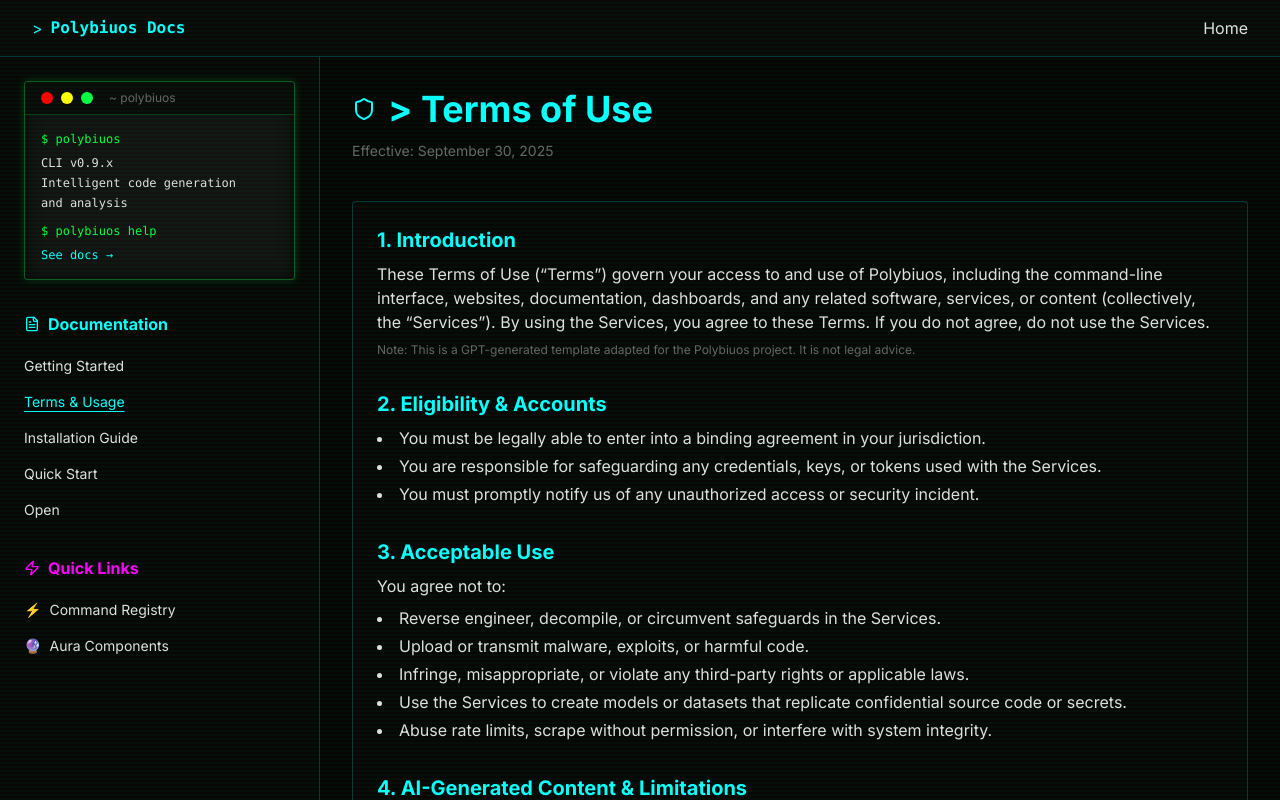
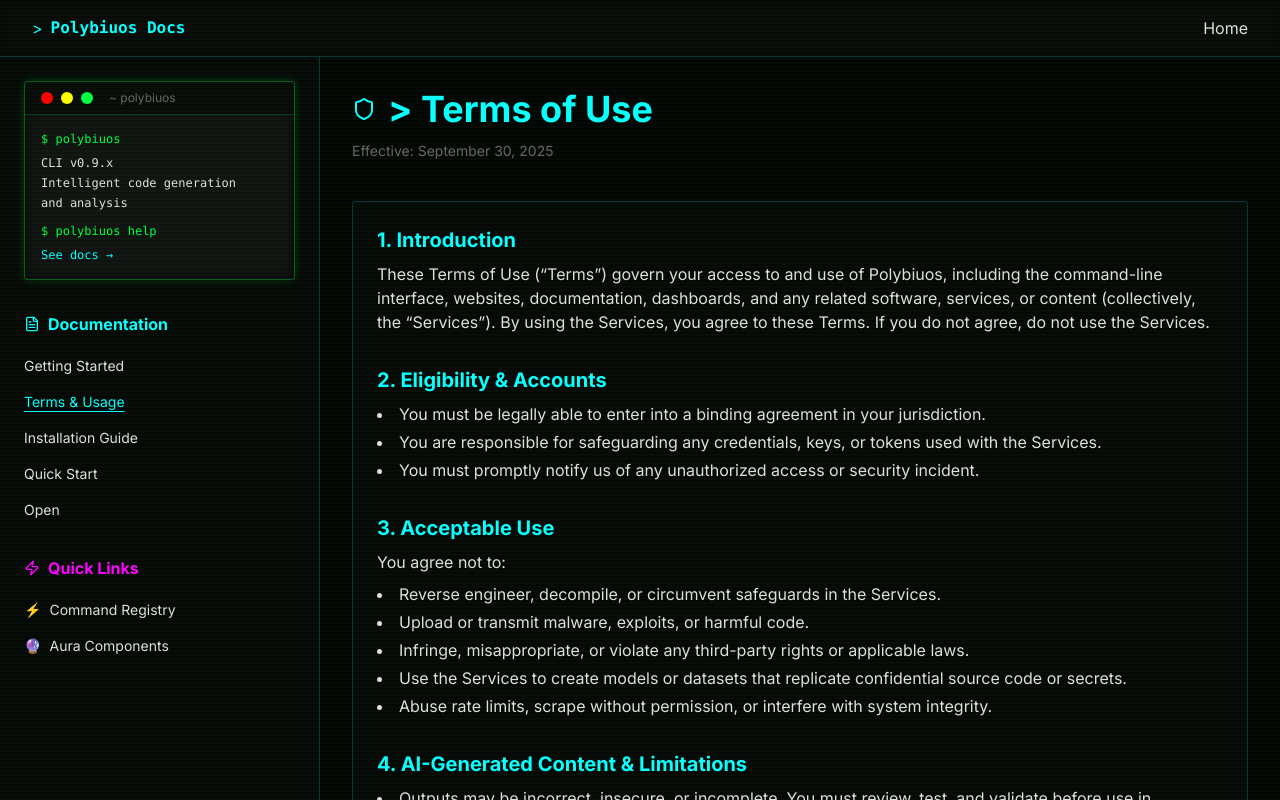
Before and after one commit to pasindupiumal03/eigencode, a Next.js app: page /docs/getting-started/terms-and-usage in a window 1280 px wide. Shown: the top 800 px of the page. Built offline with nearby package versions, Linux system fonts and the light colour scheme.

Commit message:
[EGC-4] Update for client requests(2)

```diff
--- a/app/docs/getting-started/terms-and-usage/page.tsx
+++ b/app/docs/getting-started/terms-and-usage/page.tsx
@@ -139,9 +139,6 @@ export default function TermsOfUsePage() {
                 command-line interface, websites, documentation, dashboards, and any related software,
                 services, or content (collectively, the “Services”). By using the Services, you agree to
                 these Terms. If you do not agree, do not use the Services.
-              </p>
-              <p className="text-cyber-muted text-xs mt-2">
-                Note: This is a GPT-generated template adapted for the Polybiuos project. It is not legal advice.
               </p>
             </section>
 
```
